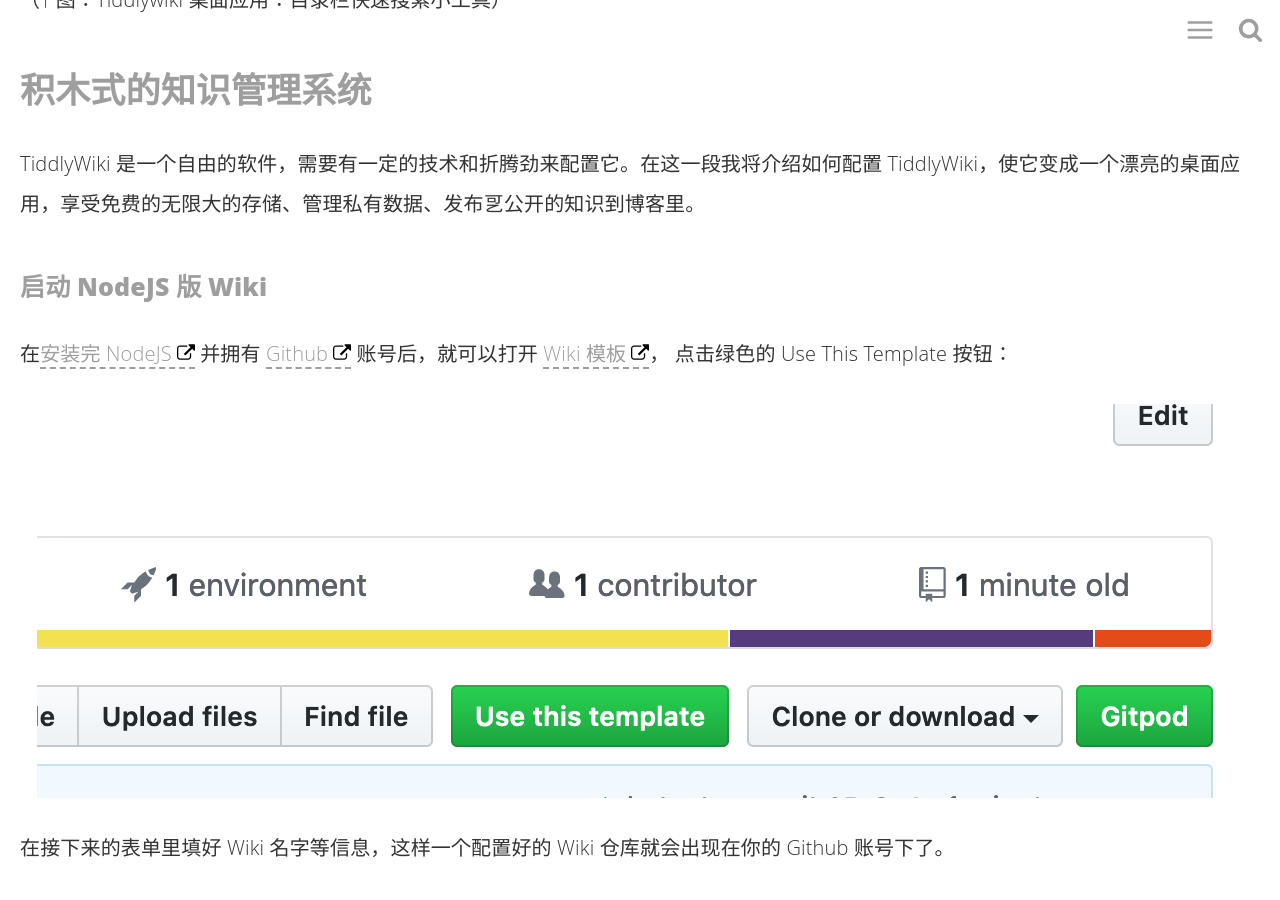
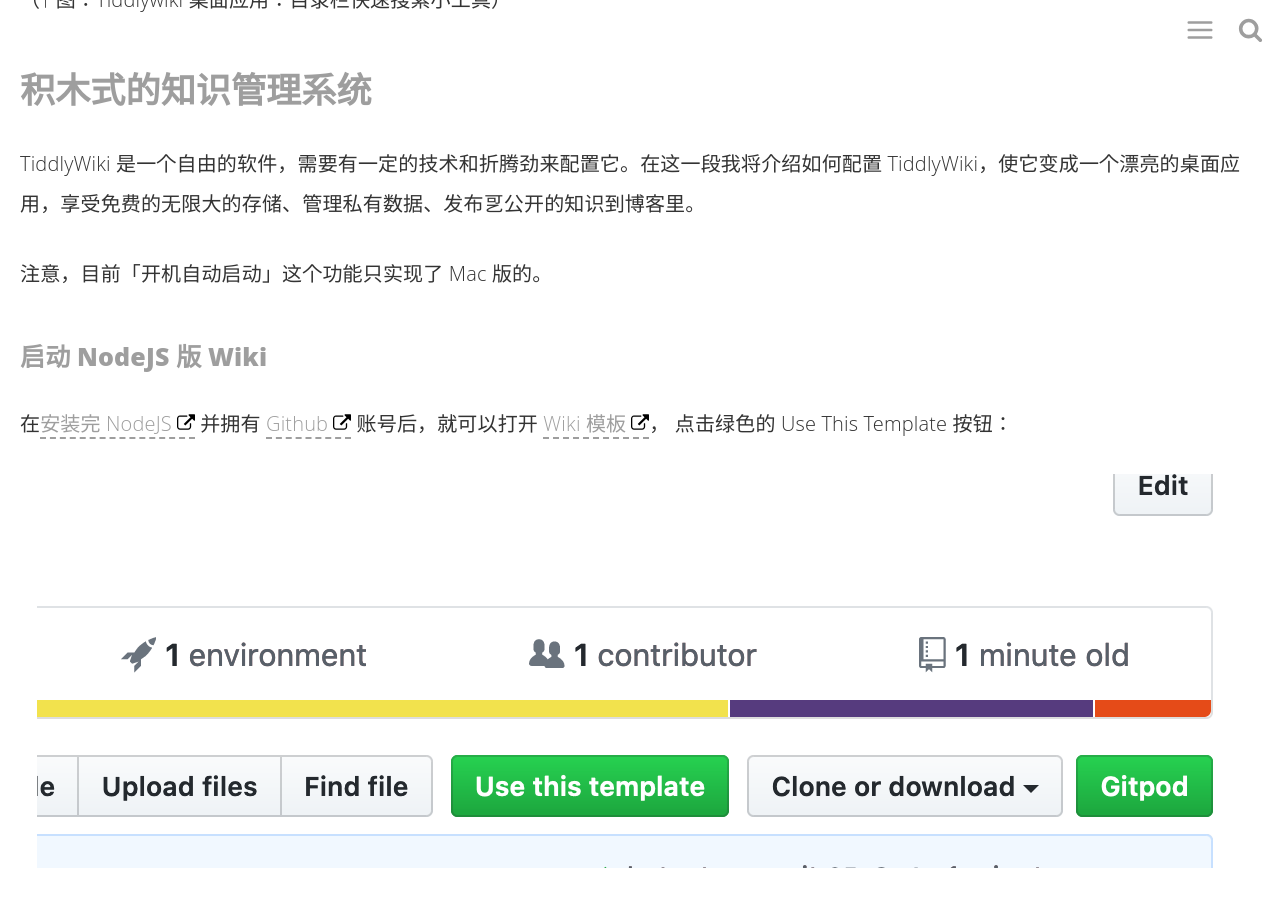
Before and after one commit to linonetwo/linonetwo.github.io, a Jekyll site: the page built from _posts/2020-04-13-用tiddlywiki替代notion和evernote管理知识.md, in a window 1280 px wide and 900 px high, scrolled down 3204 px. Built offline with Jekyll 4.4.1, drawn with Linux system fonts in a browser that asks for light colours; comment, search, counter and statistics services are not loaded.

Commit message:
Update 2020-04-13-用tiddlywiki替代notion和evernote管理知识.md

```diff
--- a/_posts/2020-04-13-用tiddlywiki替代notion和evernote管理知识.md
+++ b/_posts/2020-04-13-用tiddlywiki替代notion和evernote管理知识.md
@@ -32,6 +32,8 @@
 ## 积木式的知识管理系统
 
 TiddlyWiki 是一个自由的软件，需要有一定的技术和折腾劲来配置它。在这一段我将介绍如何配置 TiddlyWiki，使它变成一个漂亮的桌面应用，享受免费的无限大的存储、管理私有数据、发布㐓公开的知识到博客里。
+
+注意，目前「开机自动启动」这个功能只实现了 Mac 版的。
 
 ### 启动 NodeJS 版 Wiki
 
```
